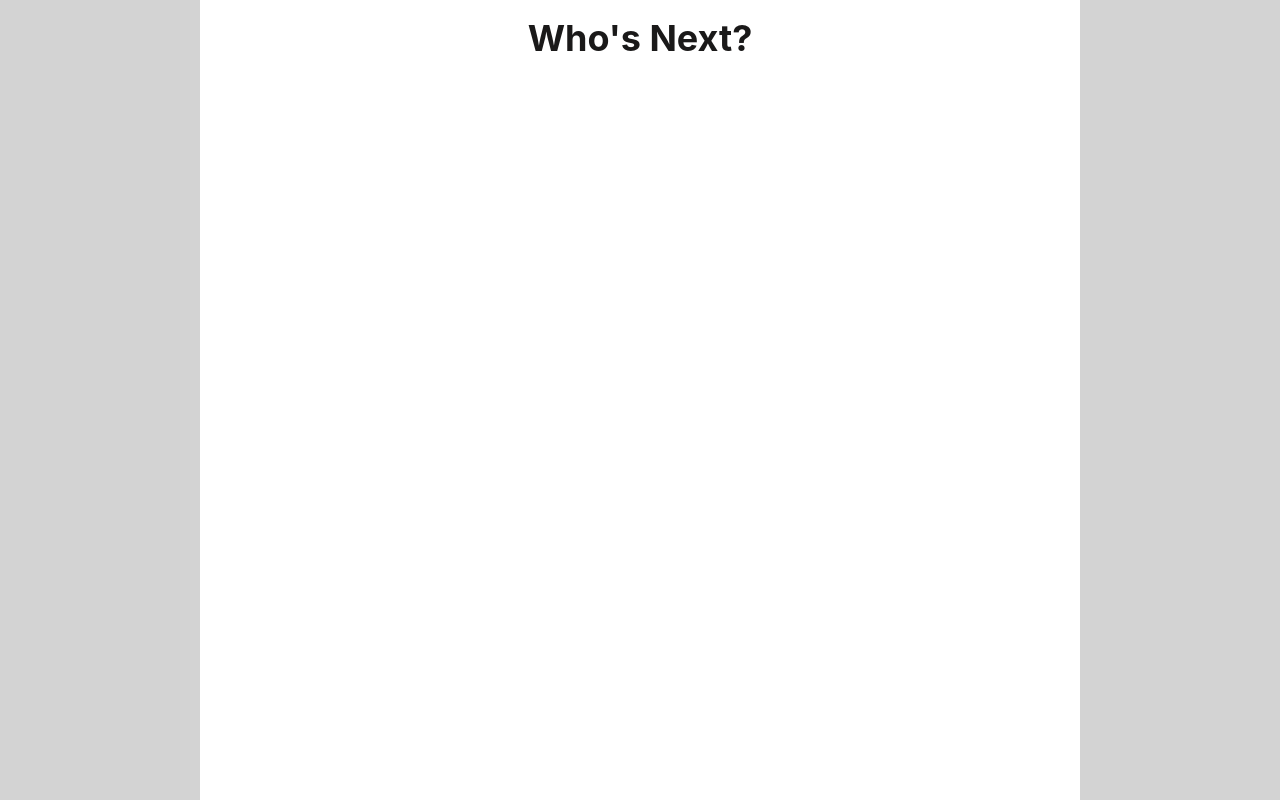
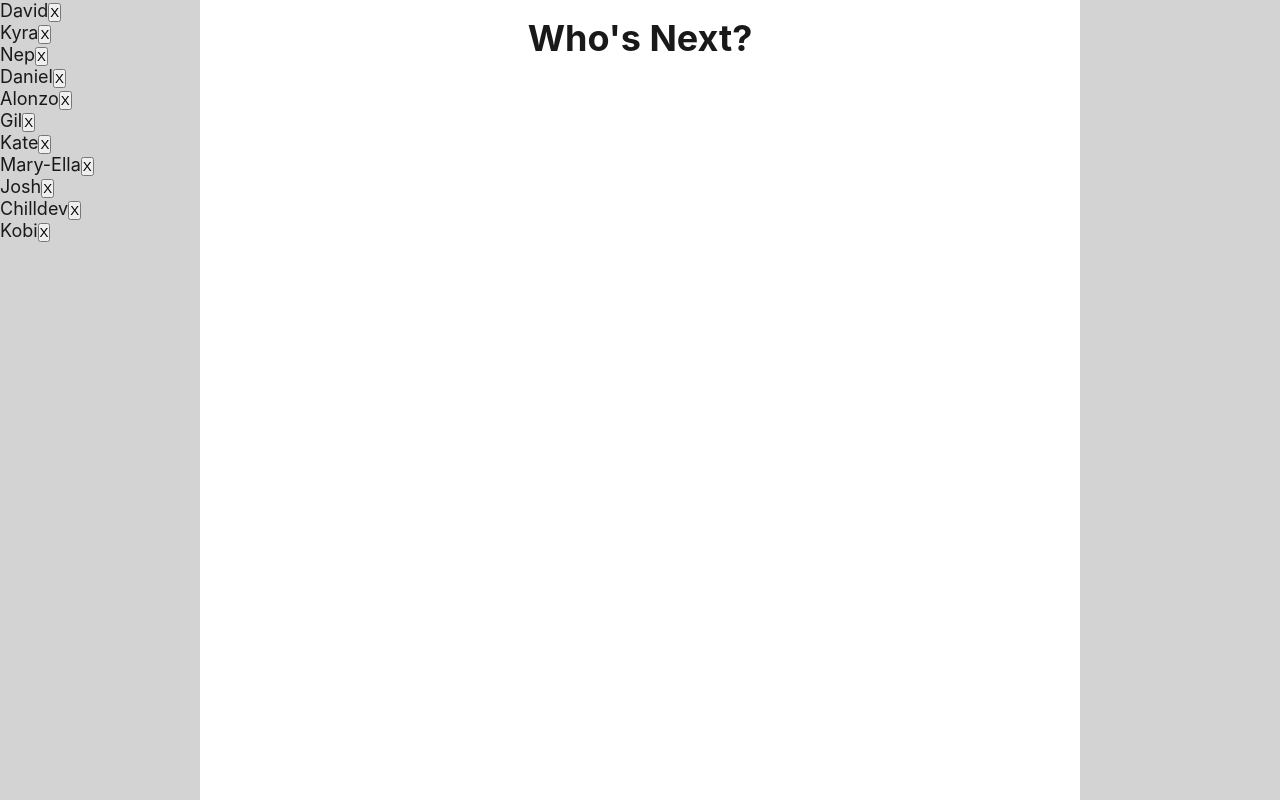
Before and after one commit to Da-Colon/random-picker, a React (Create React App) app: page / in a window 1280 px wide. Built offline with nearby package versions, Linux system fonts and the light colour scheme.

Commit message:
added classList no styling to component

```diff
--- a/src/Components/ClassList.jsx
+++ b/src/Components/ClassList.jsx
@@ -1,9 +1,31 @@
-import React from 'react'
+import React, {useState, useEffect} from 'react'
+import classData from '../Data/Dummy.data.json'
 
 export default function ClassList() {
+  const [students, setStudents] = useState([])
+
+  useEffect(() => {
+    setStudents(classData.ClassList)
+  },[])
+
+
+  const removeStudent = (index) => {
+    // console.log("this", students.slice((index-1), 1))
+    const newArray = [...students]
+    newArray.splice(index, 1)
+    console.log("THIS", newArray)
+    setStudents(newArray)
+  }
+
   return (
-    <div>
+    <ul>
+      {students.map((student, index) =>
+      (
+        <li key={student.id}>{student.name}
+        <button onClick={() =>removeStudent(index)}>X</button>
+        </li>
+      ))}
+    </ul>
 
-    </div>
   )
 }
--- a/src/Data/Dummy.data.json
+++ b/src/Data/Dummy.data.json
@@ -1,3 +1,15 @@
 {
-  "ClassList": ["David", "Kyra", "Nep", "Daniel", "Alonzo", "Gil", "Kate", "Mary-Ella", "Josh", "ChillDev", "Kobi"]
+  "ClassList": [
+    { "id": 1, "name": "David" },
+    { "id": 2, "name": "Kyra" },
+    { "id": 3, "name": "Nep" },
+    { "id": 4, "name": "Daniel" },
+    { "id": 5, "name": "Alonzo" },
+    { "id": 6, "name": "Gil" },
+    { "id": 7, "name": "Kate" },
+    { "id": 8, "name": "Mary-Ella" },
+    { "id": 9, "name": "Josh" },
+    { "id": 10, "name": "Chilldev" },
+    { "id": 11, "name": "Kobi" }
+  ]
 }
```
Also changed, not shown: src/Data/jan2020Class.data.json (added, +29 -0 lines).
